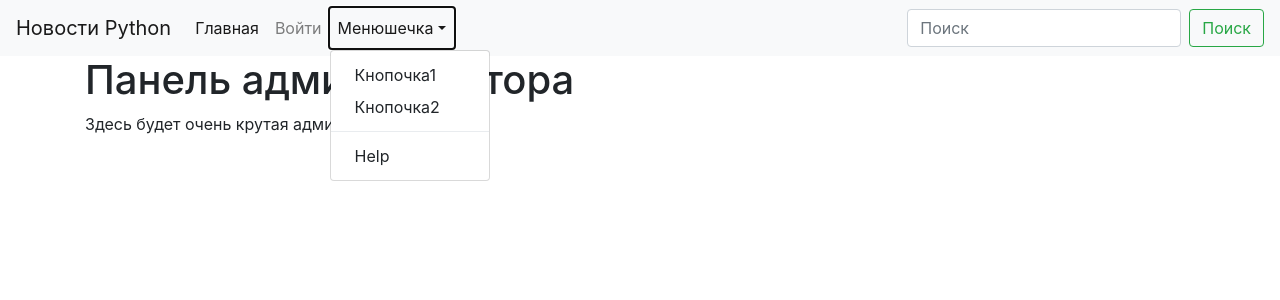
After one commit to Mikhail-1985/Example_Flask, a Flask app: page /admin/ in a window 1280 px wide, after a click on "Менюшечка". The commit adds this page. Shown: the top 300 px of the page. Run offline with Flask 2, Linux system fonts and the light colour scheme; the visitor is signed in with stand-in values (Sample User, id 1); data comes from the database, SQL or seed files in the repository; some libraries are stand-ins or nearby versions.

Commit message:
Переделал проект с использованием blueprints, добавил меню и декоратор @admin_required

```diff
--- a/create_admin.py
+++ b/create_admin.py
@@ -2,7 +2,8 @@ from getpass import getpass # для ввода пароля из командн
 import sys
 
 from webapp import create_app
-from webapp.model import User, db
+from webapp.db import db
+from webapp.user.models import User
 
 app = create_app()
 
--- a/webapp/__init__.py
+++ b/webapp/__init__.py
@@ -1,9 +1,15 @@
-from flask_login import LoginManager, login_user
+from flask_login import LoginManager
 from flask import Flask, render_template, flash, redirect, url_for
 
-from webapp.forms import LoginForm
-from webapp.model import db, News, User
+from webapp.db import db
+from webapp.admin.views import blueprint as admin_blueprint
+from webapp.news.views import blueprint as news_blueprint
+from webapp.user.views import blueprint as user_blueprint
+from webapp.admin.views import blueprint as admin_blueprint
+from webapp.news.models import News
+from webapp.user.models import User
 from webapp.weather import weather_by_city
+
 
 
 def create_app():
@@ -13,36 +19,17 @@ def create_app():
 
     login_manager = LoginManager()
     login_manager.init_app(app)
-    login_manager.login_view = 'login'
+    login_manager.login_view = 'user.login'
+
+    app.register_blueprint(admin_blueprint)
+    app.register_blueprint(news_blueprint)
+    app.register_blueprint(user_blueprint)
 
     @login_manager.user_loader
     def load_user(user_id):
         return User.query.get(user_id)
 
-    @app.route("/")
-    def index():
-        page_title = "Новости python"
-        weather = weather_by_city(app.config['WEATHER_DEFAULT_CITY'])
-        news_list = News.query.order_by(News.published.desc()).all()
-        return render_template('index.html', page_title=page_title, weather=weather, news_list=news_list) # возвращаем шаблон
+    return app
 
-    @app.route('/login')
-    def login():
-        title = "Авторизация"
-        login_form = LoginForm()
-        return render_template('login.html', page_title=title, form=login_form)
 
-    @app.route('/process-login', methods=['POST'])
-    def process_login():
-        form = LoginForm()
-        if form.validate_on_submit():
-            user = User.query.filter_by(username=form.username.data).first()
-            if user and user.check_password(form.password.data):
-                login_user(user)
-                flash('Вы вошли на сайт')
-                return redirect(url_for('index'))
-
-        flash('Неправильное имя пользователя или пароль')
-        return redirect(url_for('login'))
-
-    return app
+#set FLASK_APP=webapp && set FLASK_ENV=development && set FLASK_DEBUG=1 && flask run
--- /dev/null
+++ b/webapp/admin/views.py
@@ -0,0 +1,11 @@
+from flask import Blueprint, render_template
+
+from webapp.user.decorators import admin_required
+
+blueprint = Blueprint('admin', __name__, url_prefix='/admin')
+
+@blueprint.route('/')
+@admin_required
+def admin_index():
+    title = 'Панель администратора'
+    return render_template('admin/index.html', page_title=title)
--- /dev/null
+++ b/webapp/db.py
@@ -0,0 +1,3 @@
+from flask_sqlalchemy import SQLAlchemy
+
+db = SQLAlchemy()
--- a/webapp/python_org_news.py
+++ b/webapp/python_org_news.py
@@ -1,7 +1,8 @@
 import requests
 from bs4 import BeautifulSoup
 from datetime import datetime
-from webapp.model import db, News
+from webapp.db import db
+from webapp.news.models import News
 
 def get_html(url):
     try:
--- /dev/null
+++ b/webapp/templates/admin/index.html
@@ -0,0 +1,4 @@
+{% extends "base.html" %}
+  {% block content %}
+  Здесь будет очень крутая админка
+  {% endblock %}
--- a/webapp/templates/login.html
+++ b/webapp/templates/base.html
@@ -1,4 +1,4 @@
-<!doctype html>
+    <!doctype html>
 <html lang="ru">
   <head>
     <!-- Required meta tags -->
@@ -11,36 +11,10 @@
     <title>{{ page_title }}</title>
   </head>
   <body>
+    {% include 'menu.html' %}
     <div class="container">
-    <h1>{{ page_title }}</h1>
-      <div class="row">
-        <div class="col-4">
-          {% with messages = get_flashed_messages() %}
-            {% if messages %}
-              <div class="alert alert-warning" role="alert">
-                {% for message in messages %}
-                  {{ message }}<br>
-                {% endfor %}
-              </div>
-            {% endif %}
-          {% endwith %}
-            <form action="{{ url_for('process_login') }}" method="post">
-                {{ form.hidden_tag() }}
-                <div class="form-group">
-                    {{ form.username.label }}<br>
-                    {{ form.username() }}
-                </div>
-                <div class="form-group">
-                    {{ form.password.label }}<br>
-                    {{ form.password() }}
-                </div>
-                {{ form.submit }}
-            </form>
-        </div>
-        <div class="col-8">
-
-        </div>
-      </div>
+        <h1>{{ page_title }}</h1>
+        {% block content %}{% endblock %}
     </div>
 
     <!-- Optional JavaScript -->
--- /dev/null
+++ b/webapp/templates/menu.html
@@ -0,0 +1,30 @@
+<nav class="navbar navbar-expand-lg navbar-light bg-light">
+    <a class="navbar-brand" href="/">Новости Python</a>
+    <button class="navbar-toggler" type="button" data-toggle="collapse" data-target="#navbarSupportedContent" aria-controls="navbarSupportedContent" aria-expanded="false" aria-label="Toggle navigation">
+      <span class="navbar-toggler-icon"></span>
+    </button>
+
+    <div class="collapse navbar-collapse" id="navbarSupportedContent">
+      <ul class="navbar-nav mr-auto">
+        <li class="nav-item active">
+          <a class="nav-link" href="/">Главная<span class="sr-only">(current)</span></a>
+        </li>
+        <li class="nav-item">
+          <a class="nav-link" href="{{ url_for('user.login') }}">Войти</a>
+        </li>
+        <li class="nav-item dropdown">
+          <a class="nav-link dropdown-toggle" href="#" id="navbarDropdown" role="button" data-toggle="dropdown" aria-haspopup="true" aria-expanded="false">Менюшечка</a>
+          <div class="dropdown-menu" aria-labelledby="navbarDropdown">
+            <a class="dropdown-item" href="#">Кнопочка1</a>
+            <a class="dropdown-item" href="#">Кнопочка2</a>
+            <div class="dropdown-divider"></div>
+            <a class="dropdown-item" href="#">Help</a>
+          </div>
+        </li>
+        </ul>
+      <form class="form-inline my-2 my-lg-0">
+        <input class="form-control mr-sm-2" type="search" placeholder="Поиск" aria-label="Search">
+        <button class="btn btn-outline-success my-2 my-sm-0" type="submit">Поиск</button>
+      </form>
+    </div>
+  </nav>
--- /dev/null
+++ b/webapp/user/decorators.py
@@ -0,0 +1,19 @@
+from functools import wraps
+
+from flask import current_app, flash, request, redirect, url_for
+from flask_login import config, current_user
+
+def admin_required(func):
+    @wraps(func)
+    def decorated_view(*args, **kwargs):
+        if request.method in config.EXEMPT_METHODS:
+            return func(*args, **kwargs)
+        elif current_app.config.get('LOGIN_DISABLED'):
+            return func(*args, **kwargs)
+        elif not current_user.is_authenticated:
+            return current_app.login_manager.unauthorized()
+        elif not current_user.is_admin:
+            flash('Эта страница доступна только админам')
+            return redirect(url_for('/.index'))
+        return func(*args, **kwargs)
+    return decorated_view
--- a/webapp/forms.py
+++ b/webapp/user/forms.py
@@ -1,8 +1,9 @@
 from flask_wtf import FlaskForm
-from wtforms import StringField, PasswordField, SubmitField
+from wtforms import StringField, PasswordField, SubmitField, BooleanField
 from wtforms.validators import DataRequired # валидатор, сделает проверки
 
 class LoginForm(FlaskForm):
     username = StringField('Имя пользователя', validators=[DataRequired()], render_kw={"class": "form-control"})
     password = PasswordField('Пароль', validators=[DataRequired()], render_kw={"class": "form-control"})
+    remember_me = BooleanField('Запомнить меня', default=True, render_kw={"class": "form-check-input"})
     submit = SubmitField('Отправить', render_kw={"class": "btn btn-primary"})
--- a/webapp/model.py
+++ b/webapp/user/models.py
@@ -1,19 +1,6 @@
-from flask_sqlalchemy import SQLAlchemy
-from datetime import datetime
 from flask_login import UserMixin
 from werkzeug.security import generate_password_hash, check_password_hash
-
-db = SQLAlchemy()
-
-class News(db.Model):
-    id = db.Column(db.Integer, primary_key=True)
-    title = db.Column(db.String, nullable=False)
-    url = db.Column(db.String, unique=True, nullable=False)
-    published = db.Column(db.DateTime, nullable=False)
-    text = db.Column(db.Text, nullable=True)
-
-    def __repr__(self):
-        return '<News {} {}>'.format(self.title, self.url)
+from webapp.db import db
 
 class User(db.Model, UserMixin):
     id = db.Column(db.Integer, primary_key=True)
@@ -27,5 +14,9 @@ class User(db.Model, UserMixin):
     def check_password(self, password):
         return check_password_hash(self.password, password)
 
+    @property
+    def is_admin(self):
+        return self.role == 'admin'
+
     def __repr__(self):
         return '<User {}>'.format(self.username)
```
Also changed, not shown: webapp/news/models.py (added, +12 -0 lines), webapp/news/views.py (added, +13 -0 lines), webapp/templates/index.html (deleted, +0 -51 lines), webapp/templates/news/index.html (added, +30 -0 lines), webapp/templates/user/login.html (added, +38 -0 lines), webapp/user/views.py (added, +35 -0 lines), webapp/admin/__inint__.py (added), webapp/news/__init__.py (added), webapp/user/__init__.py (added).
